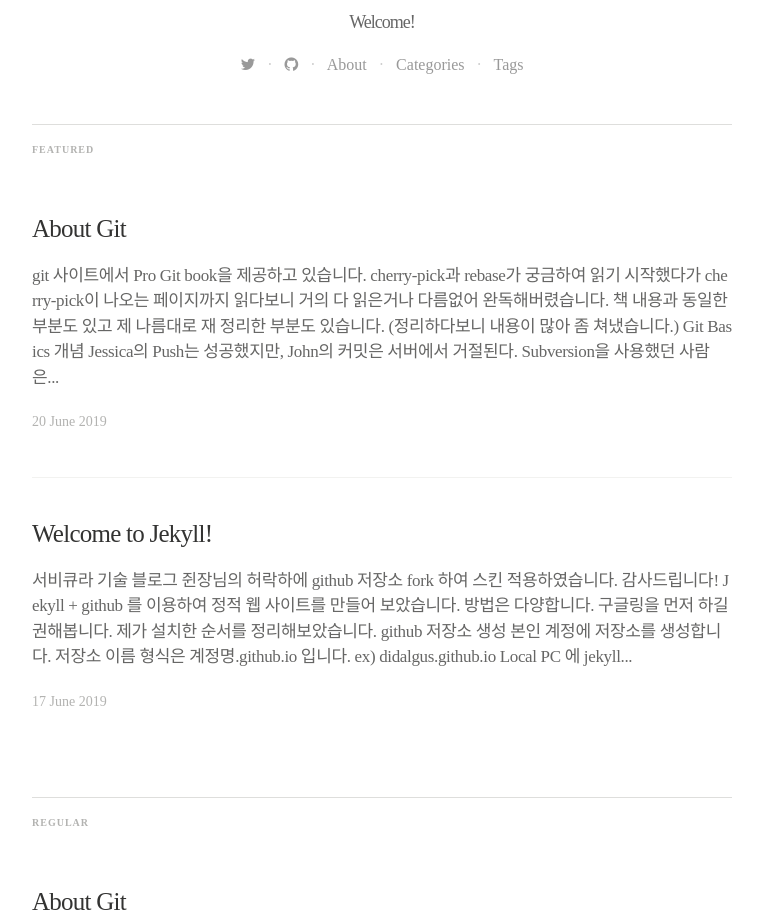
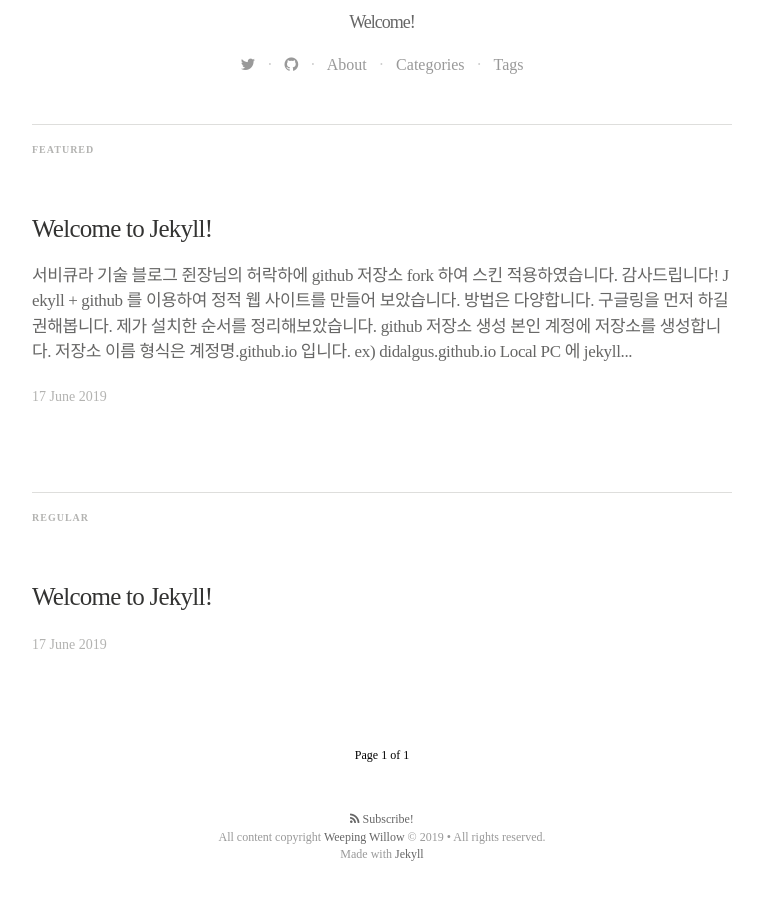
Before and after one commit to didalgus/didalgus.github.io, a Jekyll site: the page built from index.html, in a window 1280 px wide. Shown: the part 583-1505 px from the top of the page, without its empty margins (258-1021 px from the left). Built offline with Jekyll 4.4.1, drawn with Linux system fonts in a browser that asks for light colours; nearby versions of some CDN libraries; some web fonts are replaced; the list of posts is cut into pages by our own code; some of the changed lines change nothing that is shown.

Commit message:
modify articel

````diff
--- a/_posts/2019-06-17-Welcome-to-Jekyll.markdown
+++ b/_posts/2019-06-17-Welcome-to-Jekyll.markdown
@@ -39,7 +39,7 @@
 
 ## Local PC 에 jekyll 설치
 
-**ENV**
+### ENV
 
 ruby 버전
 {% highlight bash %}
@@ -47,9 +47,9 @@
 ruby 2.3.7 p456 (2018-03-28 revision 63024) [universal.x86_64-darwin18]
 {% endhighlight %}
 
-**install jekyll**
+### Install jekyll
 
-[jekyll 한국 매뉴얼] (http://jekyllrb-ko.github.io/docs/home/)
+[jekyll 한국 매뉴얼](http://jekyllrb-ko.github.io/docs/home/)
 
 {% highlight bash %}
 $ gem install bundler jekyll
@@ -58,15 +58,15 @@
 $ bundle exec jekyll serve
 {% endhighlight %}
 
-**apply theme**
+### Apply theme
 
 [jekyll 테마 사이트](http://jekyllthemes.org/themes/mediator/)에 가셔서 마음에 드는 테마를 골라서 다운받으시거나
 깃헙에서 해당 [테마 저장소](https://github.com/dirkfabisch/mediator)를 Fork 하셔도 됩니다.
 저같은 경우 new 명령어로 생성한 기본 테마(minima)에 원하는 테마(mediator)를 덧입혔습니다.
 
 {% highlight bash %}
-$ cd theme-mediator
-$ cp _includes _layouts _sass assets css favicon.ico index.html my-awesome-site
+$ cd ./theme-mediator
+$ cp _includes _layouts _sass assets css favicon.ico index.html ../my-awesome-site
 $ rm index.md
 {% endhighlight %}
 
@@ -74,9 +74,10 @@
 최초 생성시 사용된 테마 _config.yml 와 mediator 테마의 _config.yml 를 비교하여 필요한 설정을 추가하였습니다.
 
 
+
 ## github remote push
 
-git 계정이 하나이고 global 설정을 하신 경우 생략하세요.
+! git 계정이 하나이고 global 설정을 하신 경우 생략하세요.
 저는 계정이 여러개라 아래 과정을 추가하였습니다.
 {% highlight bash %}
 $ cd my-awesome-site
@@ -98,9 +99,22 @@
 ## plugins
 기본 mediator 테마를 적용 후 한개씩 플러그인을 추가하였습니다.
 
+```
+$ bundle install
+```
+플러그인 추가시 install 명령을 실행해줍니다.
+
 ### jekyll-toc
+
 목차 기능을 추가하였습니다. 서비큐라님의 css 와 js 를 적용하였습니다. (공유정신 쵝오!)
 github [jekyll-toc](https://github.com/toshimaru/jekyll-toc) 매뉴얼을 참고하세요.
+
+
+
+![jekyll-toc]({{ site.url }}/assets/article_images/2019-06-17-Welcome-to-Jekyll/2019-07-10.png)
+
+
+
 >Add jekyll-toc plugin in your site's `Gemfile`, and run `bundle install`.
 >
 > ```ruby
@@ -126,7 +140,7 @@
 >
 
 locally 동작은 잘되나 github pages 에서 동작되지 않아 갓구글에서 검색해보니
-[jekyll-toc 개발자의 답변](https://github.com/toshimaru/jekyll-toc/issues/29) 에 따르면 github pages 에서 제공되는 플러그인외는 제한하므로 정적웹페이지를 올리라고 합니다. (귀찮아!)
+[jekyll-toc 개발자의 답변](https://github.com/toshimaru/jekyll-toc/issues/29) 에 따르면 github pages 에서 제공되는 플러그인외는 제한하므로 정적웹페이지를 저장소에 upload 해서 사용하라고 하네요. (귀찮아!)
 이기능이 매우 매력적이나 유지보수 용이를 위해서 과감히 포기! (눙물을 머금고~)
 
 github pages 에서 기본 제공하는 [플러그인 목록](https://help.github.com/en/articles/configuring-jekyll-plugins)을 확인 하세요.
--- a/_posts/2019-07-20-About-Git.markdown
+++ /dev/null
@@ -1,542 +0,0 @@
----
-layout: post
-title:  "About Git"
-date:   2019-06-20 16:50:00 +0900
-abstract: "About Git "
-tags: featured
-image:
-toc: true
-categories: mediator feature
-last_modified_at: 2019-06-20T16:50:00+09:00
----
-
-
-![pro git book]({{ site.url }}/assets/article_images/2019-07-20-About-Git/progit2.png)
-
-git 사이트에서 [Pro Git book](https://git-scm.com/book/ko/v2)을 제공하고 있습니다.
-cherry-pick과 rebase가 궁금하여 읽기 시작했다가 cherry-pick이 나오는 페이지까지 읽다보니 거의 다 읽은거나 다름없어 완독해버렸습니다.
-책 내용과 동일한 부분도 있고 제 나름대로 재 정리한 부분도 있습니다. (정리하다보니 내용이 많아 좀 쳐냈습니다.)
-
-
-## Git Basics
-
-![git logo]({{ site.url }}/assets/article_images/2019-07-20-About-Git/logo@2x.png)
-
-### 개념
-
->Jessica의 Push는 성공했지만, John의 커밋은 서버에서 거절된다.
-Subversion을 사용했던 사람은 이 부분을 이해하는 것이 중요하다.
-같은 파일을 수정한 것도 아닌데 왜 Push가 거절되는 걸까? Subversion에서는 서로 다른 파일을 수정하는 이런 Merge 작업은 자동으로 서버가 처리한다.
-하지만, Git은 로컬에서 먼저 Merge 해야 한다.
-John은 Push 하기 전에 Jessica가 수정한 커밋을 Fetch 하고 Merge 한다. p.122
-
-### HEAD
-
-> HEAD는 현재 브랜치를 가리키는 포인터이며, 브랜치는 브랜치에 담긴 커밋 중 가장 마지막 커밋을 가리킨다. 지금의
-HEAD가 가리키는 커밋은 바로 다음 커밋의 부모가 된다. 단순하게 생각하면 HEAD는 마지막 커밋의 스냅샷이다.
-
-
-```
-$ git show HEAD^
-```
->^ 뒤에 숫자도 사용할 수 있다. 예를 들어 d921970^2 는 “d921970의 두 번째 부모” 를 의미한다
-
-```
-$ git show HEAD~3
-```
->이것은 HEAD^^^ 와 같은 표현이다. 부모의 부모의 부모 즉 증조 부모쯤 되겠다. p.221
-
-
-
-
-### commit
-
-{% highlight bash %}
-$ git commit -am 'remove invalid default value'
-=
-$ git add
-$ git commit -m  'remove invalid default value'
-{% endhighlight %}
-
-
-### Merge
-
-- 3-way Merge
->현재 브랜치가 가리키는 커밋이 Merge 할 브랜치의 조상이 아니 Git은 'Fast-forward’로 Merge 하지 않는다.
-이 경우에는 Git은 각 브랜치가 가리키는 커밋 두 개와 공통 조상 하나 사용하여 3-way Merge를 한다. P.67
-단순히 브랜치 포인터를 최신 커밋으로 옮기는 게 아니라 3-way Merge 의 결과를 별도의 커밋으로 만들고 나서 해당 브랜치가 그 커밋을 가리키도록 이동시킨다.
-그래서 이런 커밋은 부모가 여러 개고 Merge 커밋이라고 부른다. p.68
-
-
-- fast-forward
-
-
-Merge 취소하기
-
-> 예상하고 있던 일도 아니고 지금 당장 처리할 일도 아니라면 git merge --abort 명령으로 간단히 Merge 하기 전으로 되돌린다.
-완전히 뒤로 되돌리지 못하는 유일한 경우는 Merge 전에 워킹 디렉토리에서 Stash 하지 않았거나 커밋하지 않은 파일이 존재하고 있었을 때뿐이다. 그 외에는 잘 돌아간다.
-어떤 이유로든 Merge를 처음부터 다시 하고 싶다면 git reset --hard HEAD 명령으로 되돌릴 수 있다.
-이 명령은 워킹 디렉토리를 그 시점으로 완전히 되돌려서 저장하지 않은 것은 사라진다는 점에 주의하자.
-p.261
-
-
-
-
-```
-$ git merge -Xignore-space-change whitespace
-```
->Merge 할 때 무수한 공백 때문에 문제가 생기면 그냥 Merge를 취소한 다음 -Xignore-all-space 나 -Xignore-space-change 옵션을 주어 다시 Merge 한다.
-첫 번째 옵션은 모든 공백을 무시하고 두 번째 옵션은 뭉쳐 있는 공백을 하나로 취급한다.
-팀원 중 누군가 스페이스를 탭으로 바꾸거나 탭을 스페이스로 바꾸는 짓을 했을 때 이 옵션이 그대를 구원해 준다. p.262
-
-
-Merge 후의 결과를 Merge 하기 전의 브랜치와 비교하려면, 다시 말해 무엇이 합쳐졌는지 알려면 git diff --ours
-명령을 실행한다.
-
-$ git diff --theirs -b
-
-Merge 할 파일을 가져온 쪽과 비교해서 무엇이 바뀌었는지 보려면 git diff --theirs 를 실행한다. 아래
-예제에서는 공백을 빼고 비교하기 위해 -b 옵션을 같이 써주었다.   p.264
-
-
-$ git clean -f
-수동 Merge를 위해서 만들었던 각종 파일은 이제 필요 없으니 git clean 명령을 실행해서 지워준다.
-
-p. 274
-
-
-## Git Checkout
-
->checkout -f 옵션을 붙여서 강제로 브랜치를 Checkout 할 수 있지만,서브모듈에서 저장하지 않은 내용을 되돌릴 수 없게 덮어쓰기 때문에 주의 깊게 강제 적용 옵션을 사용해야 한다. p.318
-```
-$ git checkout -f master
-```
-
-
-
-## Git Branching
-
-브랜치는 이슈가 생길때마다 생성하는 `topic 브랜치`와 master, deveop과 같은 `Long-Running 브랜치`가 있습니다.
-
-### branch 확인 명령어
-
-
-```
-$ git branch
-```
-간단한 정보를 보여준다.
-
-
-```
-$ git branch -vv
-```
-
->이 명령을 실행하면 로컬 브랜치 목록과 로컬 브랜치가 추적하고 있는 리모트 브랜치도 함께 보여준다.
-게다가, 로컬 브랜치가 앞서가는지 뒤쳐지는지에 대한 내용도 보여준다.
-
-
-
-```
- ~/willow/toybox (master) $ git branch -vv
-  branch-test b50ce76 git branch test7
-* master      f97be79 [origin/master: ahead 9] Merge branch 'branch-test'
-```
-로컬 브랜치가 커밋 9개가 앞서 있는 정보를 표시합니다. 리모트 브랜치에는 없는 커밋이 로컬에는 존재한 경우이지요.
-
-### branch 생성
-
-```
-$ git branch topic-branch
-```
-로컬에서 현재 브랜치에서 새로운 브랜치를 만듭니다.
-
-```
-$ git checkout -b featureB origin/master
-```
-브랜치를 만들면서 Checkout까지 한 번에 하려면 git checkout 명령에 -b 라는 옵션을 추가한다.
-
-```
-$ git checkout -b iss53
-=
-$ git branch iss53
-$ git checkout iss53
-```
-
-그럼 옵션 -b 를 사용안하는 경우는 어떨까요.
-```
-$ git checkout origin/feature/topic-branch
-...
-Note: checking out 'origin/feature/topic-branch '.
-
-~/Documents/source/my-project ((HEAD detached at origin/feature/topic-branch)) $
-
-```
-옵션 -b 가 없는 경우 HEAD 정보만 가져오게 됩니다.
-
-
-
-
-### branch 삭제
-
-해당 이슈 Close 시 `topic 브랜치`도 함께 정리합니다.
-큰 프로젝트인 경우 몇년을 방치하면 어마어마한 `topic 브랜치`무더기를 조우하게 됩니다.
-(중요도를 몰라 삭제하기도 애매!)
-
-```
-(삭제하고자하는 브랜치가 아닌브랜치) $ git branch -d feature/topic-branch
-```
-
->\* 기호가 붙어 있지 않은 브랜치는 git branch -d 명령으로 삭제해도 되는 브랜치다.
-이미 다른 브랜치와 Merge 했기 때문에 삭제해도 정보를 잃지 않는다. p.72
-
-```
-$ git branch --merged
-  branch-test
-* master
-```
-
-
-
-
-### branch 강제삭제
-
-브랜치 삭제옵션에 강제 삭제가 있네요.
-
-```
-git branch (-d | -D) [-r] <branchname>...
-       -d, --delete
-           Delete a branch. The branch must be fully merged in its upstream branch, or in HEAD if no upstream was set with --track or --set-upstream.
-       -D
-           Shortcut for --delete --force.
-```
-
-코드 수정을 이것저것 다 했는데 필요없어진 경우입니다.
-```
-$ git branch -D feature/topic-branch
-```
-
-## Git Rebase
-
->히스토리를 한 줄로 관리하려고 Merge 보다 Rebase 나 Cherry-Pick을 더 선호하는 관리자들도 있다.
-토픽 브랜치에서 작업을 마친 후 master 브랜치에 Merge 할 때 master 브랜치를 기반으로 Rebase 한다.
-그러면 커밋이 다시 만들어진다.
-master 대신 develop 등의 브랜치에도 가능하다. 문제가 없으면 master 브랜치를 Fast-forward시킨다.
-이렇게 히스토리를 한 줄로 유지할 수 있다.
-p.151
-
-저는 주로 rebase 명령 사용시 옵션 -i 를 이용합니다.
-
->rebase -i 명령을 사용하면 여러 커밋을 하나의 커밋으로 합치거나 프로젝트의 관리자가 수정사항을
-쉽게 이해하도록 커밋을 정리할 수 있다.
-
-```
-NAME
-       git-rebase - Reapply commits on top of another base tip
-
-SYNOPSIS
-       git rebase [-i | --interactive] [options] [--exec <cmd>] [--onto <newbase>]
-
-       -i, --interactive
-           Make a list of the commits which are about to be rebased. Let the user edit that list before rebasing. This mode can also be used to split commits (see
-           SPLITTING COMMITS below).
-           번역 : rebase하려고하는 커밋의 목록을 만드십시오. 리베이스하기 전에 사용자가 해당 목록을 편집하도록하십시오. 이 모드를 사용하여 커밋을 분할 할 수도 있습니다
-
-```
-
->프로젝트 관리자가 사람들의 수정 사항을 Merge 하고 나서 Jessica의 브랜치를 Merge 하려고 할 때 충돌이 날 수도 있다.
-그러면 Jessica가 자신의 브랜치를 origin/master 에 Rebase 해서 충돌을 해결하고 다시 Pull Request을 보낸다.
-
-```
-$ git checkout featureA
-$ git rebase origin/master
-$ git push -f myfork featureA
-```
-
->브랜치를 Rebase 해 버렸기 때문에 Push 할 때 -f 옵션을 주고 강제로 기존 서버에 있던 featureA 브랜치의 내용을 덮어 써야 한다. 아니면 새로운 브랜치를(예를 들어 featureAv2) 서버에 Push 해도 된다.
-
-
-```
-$ git checkout -b featureBv2 origin/master
-$ git merge --squash featureB
-# (change implementation)
-$ git commit
-$ git push myfork featureBv2
-```
-
->--squash 옵션은 현재 브랜치에 Merge 할 때 해당 브랜치의 커밋을 모두 커밋 하나로 합쳐서 Merge 한다. 이 때 Merge 커밋은 만들지 않는다.
-다른 브랜치에서 수정한 사항을 전부 가져오는 것은 똑같다.
-하지만 새로 만들어지는 커밋은 부모가 하나이고 커밋을 기록하기 전에 좀 더 수정할 기회도 있다. 다른 브랜치에서 수정한 사항을 전부 가져오면서 그전에
-추가적으로 수정할 게 있으면 수정하고 Merge 할 수 있다.
-게다가 새로 만들어지는 커밋은 부모가 하나다. --no-commit 옵션을 추가하면 커밋을 합쳐 놓고 자동으로 커밋하지 않는다.
-
-
-branch-test 에 master 내용을 덮어 쓴 후 충돌된 것들을 처리합니다.
-
-- 충돌이 없는 경우
-master head 를 상속 받은 경우 (branch-test head 부모값과 일치) 입니다.
-사실, sub 브랜치가 master 브랜치 상속받아 작업 후 commit 한 경우는 굳이 rebase 할 필요없이 merge(fast-forward) 하면 됩니다.
-
-{% highlight bash %}
-(branch-test) $ git rebase master
-First, rewinding head to replay your work on top of it...
-Applying: rebase test2
-{% endhighlight %}
-
-
-
-- 충돌이 있는 경우
-
-master head 부모값과 branch-test 브랜치 head 부모값이 다른 경우입니다.
-
-{% highlight bash %}
-    (develop) $ git checkout branch-test
-(branch-test) $ git rebase master
-Applying: topic branch conflict
-Using index info to reconstruct a base tree...
-M	practice_git/1.txt
-{% endhighlight %}
-
-출동된 코드를 정리합니다.
-
-{% highlight bash %}
-((no branch, rebasing branch-test)) $ git add practice_git/1.txt
-((no branch, rebasing branch-test)) $ git rebase --continue
-Applying: topic branch conflict
-{% endhighlight %}
-
-
-rebase 명령을 실행하면 새로운 commit 을 만들어 냅니다.
-
-Rebase before
-```
-(branch-test) $ git tree
-*       8d56111 2019-05-08 (HEAD -> branch-test)  topic branch conflict (willow)
-| *     15a926c 2019-05-08 (master)  rebase test conflict (willow)
-
-```
-
-Rebase after : new commit 생성
-```
-$ git tree
-*       29b3723 2019-05-08 (HEAD -> branch-test)  topic branch conflict (willow)
-*       15a926c 2019-05-08 (master)  rebase test conflict (willow)
-```
-
-### rebase 다양한 명령어
-
-git pull --rebase 로 Rebase 할 수도 있다.
-
-```
-git pull --rebase
-=
-git fetch
-git rebase teamone/master
-```
-이 두 명령을 직접 순서대로 실행해도 된다.
-
-
-## Git Cherry pick
-
-> 한 브랜치에서 다른 브랜치로 작업한 내용을 옮기는 또 다른 방식으로 Cherry-pick이란 것도 있다.
-Git의 Cherry-pick은 커밋 하나만 Rebase 하는 것이다. 커밋 하나로 Patch 내용을 만들어 현재 브랜치에 적용을 하는 것이다.
-토픽 브랜치에 있는 커밋 중에서 하나만 고르거나 토픽 브랜치에 커밋이 하나밖에 없을 때 Rebase 보다 유용하다. p.151
-
-```
-$ git cherry-pick e43a6
-Finished one cherry-pick.
-[master]: created a0a41a9: "More friendly message when locking the index fails."
-3 files changed, 17 insertions(+), 3 deletions(-)
-```
->위 명령을 실행하면 e43a6 커밋에서 변경된 내용을 현재 브랜치에 똑같이 적용을 한다.
-하지만, 변경을 적용한 시점이 다르므로 새 커밋의 SHA-1 해시값은 달라진다. p.152
-
-
-## Git Reset
-
->reset 명령을 실행할 때 아무 옵션도 주지 않으면 기본적으로 --mixed 옵션으로 동작한다(예제와 같이 git reset HEAD~ 처럼 명령을 실행하는 경우).
-p.250
-
-```
-git reset --soft HEAD~
-```
-HEAD 브랜치 이동
-
-```
-git reset --mixed  HEAD~
-```
-HEAD 브랜치 이동 + Index를 HEAD 스냅샷 업데이트
-
-
-```
-git reset --hard HEAD~
-```
-HEAD 브랜치 이동 + Index를 HEAD 스냅샷 업데이트 + 워킹 디렉토리 업데이트
-하지만 --hard 옵션은 되돌리는 것이 불가능하다. 이 옵션을 사용하면 워킹 디렉토리의 파일까지 강제로 덮어쓴다.
-
-
-
-## Git on the Server
-
-
-### remote repository
-
-$ git remote -v
-$ git remote show
-$ git remote show origin
-
-$ git remote add myfork (url)
-
-
-
-### git fetch
-
->git fetch [remote-name]이 명령은 로컬에는 없지만, 리모트 저장소에는 있는 데이터를 모두 가져온다.
-그냥 쉽게 git pull 명령으로 리모트 저장소 브랜치에서 데이터를 가져올 뿐만 아니라 자동으로 로컬 브랜치와 Merge 시킬 수 있다.
-리모트 서버로부터 저장소 정보를 동기화하려면 git fetch origin 명령을 사용한다. 명령을 실행하면 우선 “origin” 서버의 주소 정보(이 예에서는 git.ourcompany.com)를 찾아서, 현재 로컬의 저장소가 갖고 있지 않은 새로운 정보가 있으면 모두 내려받고, 받은 데이터를 로컬 저장소에 업데이트하고 나서, origin/master 포인터의 위치를 최신 커밋으로 이동시킨다.
-git fetch 명령을 실행하면 서버에는 존재하지만, 로컬에는 아직 없는 데이터를 받아와서 저장한다.
-이 때 워킹 디렉토리의 파일 내용은 변경되지 않고 그대로 남는다.
-서버로부터 데이터를 가져와서 저장해두고 사용자가 Merge 하도록 준비만 해둔다.
-
-
-```
-$ git fetch origin
-```
-원격 master 브랜치를 fetch 합니다.
-
-
-```
-$ git fetch --all; git branch -vv
-```
-모든 브랜치를 fetch 한 후 브랜치 정보를 보여줍니다.
-
-### git full
-
->트래킹 브랜치에서 git pull 명령을 내리면 리모트 저장소로부터 데이터를 내려받아 연결된 리모트 브랜치와 자동으로 Merge 한다.
-
-
-### git push
-
-로컬에만 있는 브랜치인 경우 원격에 동일한 이름으로 생성하고 push 합니다.
-기존에 존재하는 브랜인 경우 원격에 push 합니다.
-
-사용법
-```
-git push `remote` `branch`
-git push `remote` `locally-branch:remote-branch`
-```
-
-{% highlight bash %}
-$ git push origin branch-test
-=
-$ git push origin branch-test:branch-test
-{% endhighlight %}
-
-
-{% highlight bash %}
-$ git push -u origin featureB:featureBee
-{% endhighlight %}
-명령에서 사용한 -u 옵션은 --set-upstream 옵션의 짧은 표현인데 브랜치를 추적하도록 설정해서 이후 Push 나 Pull 할 때 좀 더 편하게 사용할 수 있다. (p.131)
-
-
-
-## Git Diff
-
-```
-$ git diff master...contrib
-```
->앞서 살펴본 master..contrib 형식을 사용하여 확인할 수도 있다.
-diff 명령을 사용할 때 두 브랜치 사이에 `…`를 쓰면, 두 브랜치의 공통 조상과 브랜치의 마지막 커밋을 비교한다.
-Git은 Triple-Dot 구문으로 간단하게 위와 같이 비교하는 방법을 지원한다. diff 명령을 사용할 때 두 브랜치 사이에 `…`를 쓰면, 두 브랜치의 공통 조상과 브랜치의 마지막 커밋을 비교한다.
-git log 명령에 -p 옵션을 주면 각 커밋에서 실제로 무슨 내용이 변경됐는지 살펴볼 수 있다. 이 옵션은 각 commit의 뒤에 diff의 내용을 출력해 준다. p.147
-
-
-```
-$ git log contrib --not master
-```
->먼저 지금 작업하는 브랜치에서 master 브랜치에 속하지 않는 커밋만 살펴보는 것이 좋다. --not 옵션으로 히스토리에서 master 브랜치에 속한 커밋은 제외하고 살펴본다.
-
-```
-git diff --chec
-```
-> 무엇보다도 먼저 공백문자를 깨끗하게 정리하고 커밋해야 한다. Git은 공백문자를 검사해볼 수 있는 간단한 명령을 제공한다.
-커밋을 하기 전에 git diff --check 명령으로 공백문자에 대한 오류를 확인할 수 있다. p.120
-
-
-## Git Log
-
-
-워킹 디렉토리 청소하기
-> 작업하고 있던 파일을 Stash 하지 않고 단순히 그 파일들을 치워버리고 싶을 때가 있다. git clean 명령이 그 일을 한다.
-이 명령을 사용할 때는 신중해야 한다. 이 명령을 사용하면 워킹 디렉토리 안의 추적하고 있지 않은 모든 파일이 지워지기
-때문이다. 명령을 실행하고 나서 후회해도 소용없다. 지워진 파일은 돌아오지 않는다. git stash –all 명령을
-이용하면 지우는 건 똑같지만, 먼저 모든 파일을 Stash 하므로 좀 더 안전하다.
--f
-옵션은 강제(force)의 의미이며 "진짜로 그냥 해라"라는 뜻이다.p.223
-
-옵션
-
->git log 명령에 --abbrev-commit 이라는 옵션을 추가하면 짧고 중복되지 않는 해시 값을 보여준다. 기본으로
-7자를 보여주고 해시 값이 중복되는 경우 더 긴 해시 값을 보여준다.
-
-```
-$ git log --abbrev-commit --pretty=oneline
-ca82a6d changed the version number
-085bb3b removed unnecessary test code
-a11bef0 first commit
-```
-> 보통은 8자에서 10자 내외로도 충분히 유일하게 커밋을 나타낼 수 있다. p.208
-
-
->Git은 자동으로 브랜치와 HEAD가 지난 몇 달 동안에 가리켰었던 커밋을 모두 기록하는데 이 로그를 `Reflog`라고 부른다.
-git reflog 를 실행하면 Reflog를 볼 수 있다.
-Reflog의 일은 모두 로컬의 일이기 때문에 내 Reflog가 동료의 저장소에는 있을 수 없다. 이제 막 Clone 한 저장소는 아무것도 한 것이 없어서 Reflog가 하나도 없다.p.209
-
-```
-$ git reflog
-734713b HEAD@{0}: commit: fixed refs handling, added gc auto, updated
-d921970 HEAD@{1}: merge phedders/rdocs: Merge made by recursive.
-1c002dd HEAD@{2}: commit: added some blame and merge stuff
-1c36188 HEAD@{3}: rebase -i (squash): updating HEAD
-95df984 HEAD@{4}: commit: # This is a combination of two commits.
-1c36188 HEAD@{5}: rebase -i (squash): updating HEAD
-```
-
-
-gc 명령
-최적화하고 나서 저장소 크기가 얼마나 되는지 확인한다.
-```
-$ git gc
-```
-
-count-objects 명령은 사용하는 용량이 얼마나 되는지 알려준다.
-```
-$ git count-objects -v
-count: 7
-size: 32
-in-pack: 17
-packs: 1
-size-pack: 4868
-prune-packable: 0
-garbage: 0
-size-garbage: 0
-```
->size-pack 항목의 숫자가 Packfile의 크기다. 단위가 킬로바이트라서 이 Packfile의 크기는 약 5MB이다. p.430
-
-
-
-## 개발 시나리오
-
-### 디자인팀 협업시
-디자인팀 브랜치 이어서 개발팀 브랜치 생성합니다.
-개발작업 완료 후 develop 브랜치 병합을 하는 시나리오 입니다.
-(Jira 에서 브랜치 생성안하고 cli 에서 생성해도 Jira가 자동으로 잡아주네요! 야홋!)
-
-{% highlight bash %}
-(feature/DESIGN-99) $ git checkout -b feature/DEV-199 origin/feature/DESIGN-99
-   (feature/DEV-99) $ git add .
-   (feature/DEV-99) $ git commit -m"DEV-99: add option"
-   (feature/DEV-99) $ git push origin feature/DEV-99
-   (feature/DEV-99) $ git checkout develop
-          (develop) $ git merge feature/DEV-99
-          (develop) $ git push origin
-{% endhighlight %}
--- a/css/main.sass
+++ b/css/main.sass
@@ -428,6 +428,7 @@
       line-height: 1.3
       margin: 0
       font-family: $font-sans
+      margin-top: 30px
       margin-bottom: 10px
     h2, h1
       letter-spacing: -0.02em
@@ -443,7 +444,6 @@
       font-size: 17px
       line-height: 27px
       margin: 0
-      padding-bottom: 20px
       color: #333
     a
       color: #db4d5e
````
Also changed, not shown: assets/article_images/2019-07-20-About-Git/logo@2x.png (deleted), assets/article_images/2019-07-20-About-Git/progit2.png (deleted).
